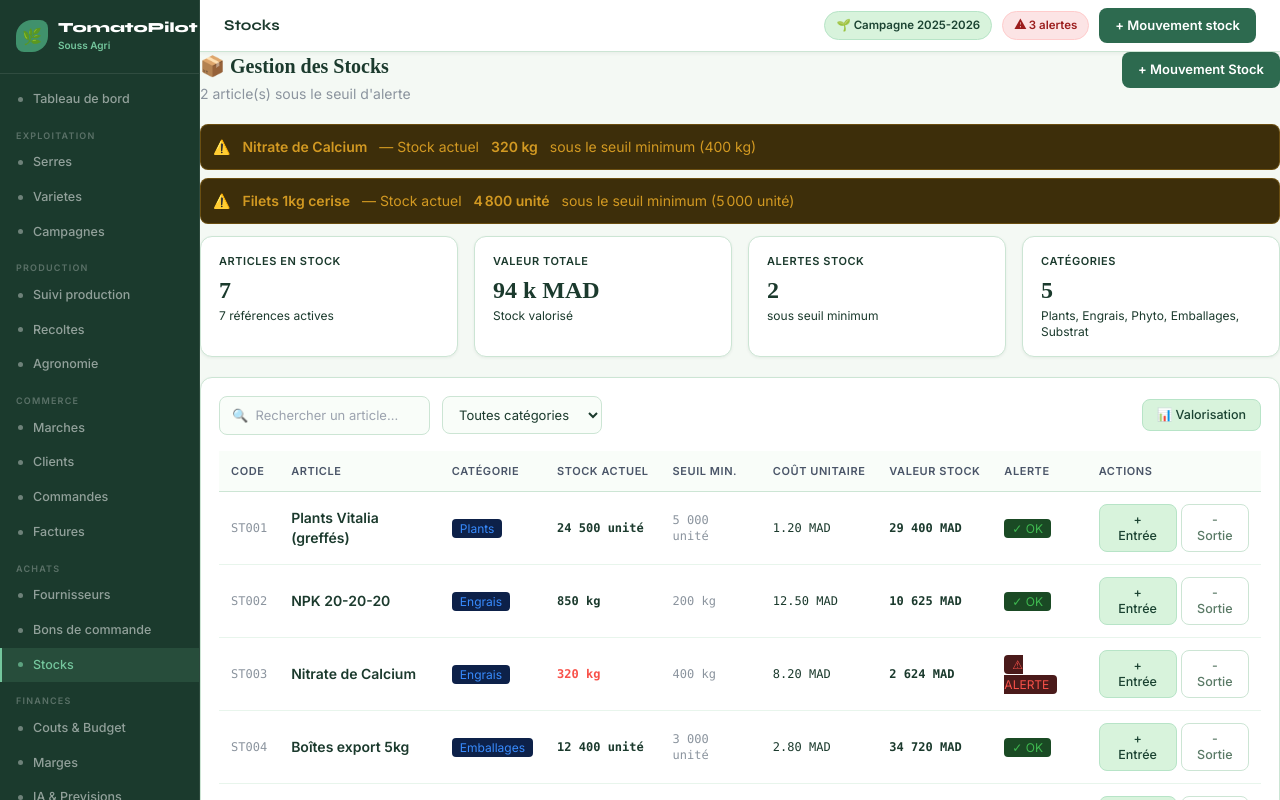
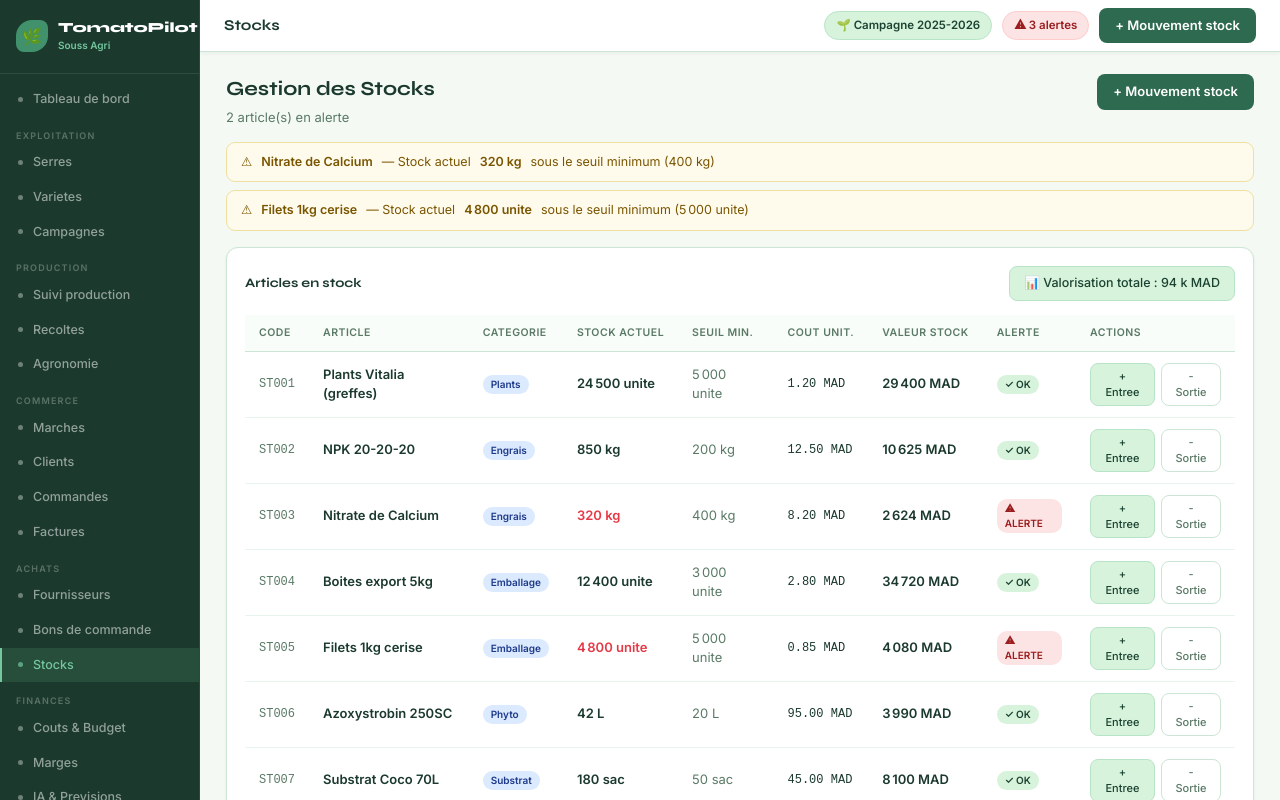
Before and after one commit to obenhalima/AgriApp, a Next.js app: page /stocks in a window 1280 px wide. Shown: the top 800 px of the page. Built offline with nearby package versions, Linux system fonts and the light colour scheme.

Commit message:
design: theme clair + modales fonctionnelles - app/stocks/page.tsx

```diff
--- a/app/stocks/page.tsx
+++ b/app/stocks/page.tsx
@@ -1,96 +1,117 @@
 'use client'
-import { KpiCard } from '@/components/dashboard/KpiCard'
+import { useState } from 'react'
 
 const STOCKS = [
-  { code:'ST001', nom:'Plants Vitalia (greffés)', cat:'Plants', qte:24500, unite:'unité', min_qte:5000, cout_u:1.2, alerte:false },
-  { code:'ST002', nom:'NPK 20-20-20', cat:'Engrais', qte:850, unite:'kg', min_qte:200, cout_u:12.5, alerte:false },
-  { code:'ST003', nom:'Nitrate de Calcium', cat:'Engrais', qte:320, unite:'kg', min_qte:400, cout_u:8.2, alerte:true },
-  { code:'ST004', nom:'Boîtes export 5kg', cat:'Emballages', qte:12400, unite:'unité', min_qte:3000, cout_u:2.8, alerte:false },
-  { code:'ST005', nom:'Filets 1kg cerise', cat:'Emballages', qte:4800, unite:'unité', min_qte:5000, cout_u:0.85, alerte:true },
-  { code:'ST006', nom:'Azoxystrobin 250SC', cat:'Phyto', qte:42, unite:'L', min_qte:20, cout_u:95.0, alerte:false },
-  { code:'ST007', nom:'Substrat Coco 70L', cat:'Substrat', qte:180, unite:'sac', min_qte:50, cout_u:45.0, alerte:false },
+  { code:'ST001', nom:'Plants Vitalia (greffes)', cat:'Plants',    qte:24500, unite:'unite',  min:5000,  cout:1.2,  alerte:false },
+  { code:'ST002', nom:'NPK 20-20-20',             cat:'Engrais',   qte:850,   unite:'kg',     min:200,   cout:12.5, alerte:false },
+  { code:'ST003', nom:'Nitrate de Calcium',        cat:'Engrais',   qte:320,   unite:'kg',     min:400,   cout:8.2,  alerte:true  },
+  { code:'ST004', nom:'Boites export 5kg',         cat:'Emballage', qte:12400, unite:'unite',  min:3000,  cout:2.8,  alerte:false },
+  { code:'ST005', nom:'Filets 1kg cerise',         cat:'Emballage', qte:4800,  unite:'unite',  min:5000,  cout:0.85, alerte:true  },
+  { code:'ST006', nom:'Azoxystrobin 250SC',        cat:'Phyto',     qte:42,    unite:'L',      min:20,    cout:95,   alerte:false },
+  { code:'ST007', nom:'Substrat Coco 70L',         cat:'Substrat',  qte:180,   unite:'sac',    min:50,    cout:45,   alerte:false },
 ]
 
-const totalValeur = STOCKS.reduce((s, i) => s + i.qte * i.cout_u, 0)
-const alertCount = STOCKS.filter(s => s.alerte).length
+function Modal({ title, onClose, children }:{ title:string; onClose:()=>void; children:React.ReactNode }) {
+  return (
+    <div className="modal-overlay" onClick={e=>{ if(e.target===e.currentTarget) onClose() }}>
+      <div className="modal-box" onClick={e=>e.stopPropagation()}>
+        <div className="modal-header"><span className="modal-title">{title}</span><button className="modal-close" onClick={onClose}>✕</button></div>
+        <div className="modal-body">{children}</div>
+      </div>
+    </div>
+  )
+}
 
 export default function StocksPage() {
+  const [modal, setModal] = useState<string|null>(null)
+  const [form, setForm] = useState({ article:'ST001', type:'entree', qte:'', date:'', serre:'', ref:'', notes:'' })
+  const [done, setDone] = useState(false)
+  const set = (k:string,v:string)=>setForm(f=>({...f,[k]:v}))
+  const save=()=>{ setDone(true); setTimeout(()=>{ setModal(null); setDone(false) }, 1400) }
+  const total = STOCKS.reduce((s,i)=>s+i.qte*i.cout,0)
+
   return (
-    <div>
-      <div className="flex items-start justify-between mb-5">
+    <div style={{ padding:'22px 26px', background:'#f4f9f4', minHeight:'100vh' }}>
+      {modal==='mouvement' && (
+        <Modal title="Mouvement de stock" onClose={()=>setModal(null)}>
+          {done ? <div style={{ textAlign:'center', padding:'28px 0' }}><div style={{ fontSize:44, marginBottom:10 }}>✅</div><div style={{ fontSize:16, fontWeight:700, color:'#2d6a4f' }}>Mouvement enregistre !</div></div> : (<>
+            <div className="form-group"><label className="form-label">Article</label>
+              <select className="form-input" value={form.article} onChange={e=>set('article',e.target.value)}>
+                {STOCKS.map(s=><option key={s.code} value={s.code}>{s.code} · {s.nom}</option>)}
+              </select>
+            </div>
+            <div className="form-row">
+              <div className="form-group"><label className="form-label">Type de mouvement</label>
+                <select className="form-input" value={form.type} onChange={e=>set('type',e.target.value)}>
+                  <option value="entree">Entree (reception)</option>
+                  <option value="sortie">Sortie (consommation)</option>
+                  <option value="ajustement">Ajustement inventaire</option>
+                </select>
+              </div>
+              <div className="form-group"><label className="form-label">Quantite</label><input type="number" className="form-input" placeholder="0" value={form.qte} onChange={e=>set('qte',e.target.value)} /></div>
+            </div>
+            <div className="form-row">
+              <div className="form-group"><label className="form-label">Date</label><input type="date" className="form-input" value={form.date} onChange={e=>set('date',e.target.value)} /></div>
+              <div className="form-group"><label className="form-label">Serre concernee</label>
+                <select className="form-input" value={form.serre} onChange={e=>set('serre',e.target.value)}>
+                  <option value="">Toutes serres</option>
+                  {['S01 Nord A','S02 Nord B','S03 Sud A','S04 Sud B','S05 Est A'].map(s=><option key={s}>{s}</option>)}
+                </select>
+              </div>
+            </div>
+            <div className="form-group"><label className="form-label">Reference / Bon</label><input className="form-input" placeholder="ex: BL-2026-0042" value={form.ref} onChange={e=>set('ref',e.target.value)} /></div>
+            <div className="modal-footer">
+              <button className="btn-ghost" onClick={()=>setModal(null)}>Annuler</button>
+              <button className="btn-primary" onClick={save} disabled={!form.qte||!form.date}>Enregistrer</button>
+            </div>
+          </>)}
+        </Modal>
+      )}
+
+      <div style={{ display:'flex', alignItems:'flex-start', justifyContent:'space-between', marginBottom:14 }}>
         <div>
-          <h2 className="font-display text-xl font-bold mb-1">📦 Gestion des Stocks</h2>
-          <p className="text-sm text-[#8b949e]">{alertCount} article(s) sous le seuil d'alerte</p>
+          <h2 style={{ fontFamily:'Syne,sans-serif', fontSize:20, fontWeight:700, color:'#1b3a2d', marginBottom:4 }}>Gestion des Stocks</h2>
+          <p style={{ fontSize:13, color:'#5a7a66' }}>{STOCKS.filter(s=>s.alerte).length} article(s) en alerte</p>
         </div>
-        <button className="btn-primary">+ Mouvement Stock</button>
+        <button className="btn-primary" onClick={()=>setModal('mouvement')}>+ Mouvement stock</button>
       </div>
 
-      {STOCKS.filter(s => s.alerte).map(s => (
-        <div key={s.code} className="flex items-center gap-3 p-3 rounded-lg mb-2 text-sm border bg-[#3d2e0a] border-[rgba(210,153,34,0.3)] text-[#d29922]">
-          ⚠️ <strong>{s.nom}</strong> — Stock actuel <strong>{s.qte.toLocaleString('fr')} {s.unite}</strong> sous le seuil minimum ({s.min_qte.toLocaleString('fr')} {s.unite})
+      {STOCKS.filter(s=>s.alerte).map(s=>(
+        <div key={s.code} style={{ display:'flex', alignItems:'center', gap:9, padding:'10px 14px', borderRadius:9, marginBottom:8, background:'#fffbec', border:'1px solid #f0e0a0', color:'#7a5500', fontSize:12.5 }}>
+          ⚠ <strong>{s.nom}</strong> — Stock actuel <strong>{s.qte.toLocaleString('fr')} {s.unite}</strong> sous le seuil minimum ({s.min.toLocaleString('fr')} {s.unite})
         </div>
       ))}
 
-      <div className="grid grid-cols-4 gap-4 mb-5 mt-3">
-        <KpiCard label="Articles en stock" value={String(STOCKS.length)} sub="7 références actives" color="blue" />
-        <KpiCard label="Valeur totale" value={`${(totalValeur / 1000).toFixed(0)} k MAD`} sub="Stock valorisé" color="green" />
-        <KpiCard label="Alertes stock" value={String(alertCount)} sub="sous seuil minimum" color="red" />
-        <KpiCard label="Catégories" value="5" sub="Plants, Engrais, Phyto, Emballages, Substrat" />
-      </div>
-
-      <div className="card">
-        <div className="flex items-center justify-between mb-4">
-          <div className="flex items-center gap-3">
-            <input type="text" placeholder="🔍  Rechercher un article…" className="form-input" style={{maxWidth:240}} />
-            <select className="form-input" style={{maxWidth:160}}>
-              <option>Toutes catégories</option><option>Plants</option><option>Engrais</option><option>Phyto</option><option>Emballages</option>
-            </select>
-          </div>
-          <button className="btn-secondary text-xs">📊 Valorisation</button>
+      <div className="card" style={{ marginTop:16 }}>
+        <div style={{ display:'flex', alignItems:'center', justifyContent:'space-between', marginBottom:14 }}>
+          <div style={{ fontFamily:'Syne,sans-serif', fontSize:13, fontWeight:700, color:'#1b3a2d' }}>Articles en stock</div>
+          <button className="btn-secondary">📊 Valorisation totale : {Math.round(total/1000)} k MAD</button>
         </div>
-        <div className="overflow-x-auto">
-          <table className="w-full text-sm">
-            <thead>
-              <tr className="border-b border-[#30363d]">
-                {['Code','Article','Catégorie','Stock Actuel','Seuil Min.','Coût Unitaire','Valeur Stock','Alerte','Actions'].map(h => (
-                  <th key={h} className="px-3 py-2.5 text-left text-[11px] font-semibold text-[#4a5568] uppercase tracking-wider whitespace-nowrap">{h}</th>
-                ))}
-              </tr>
-            </thead>
+        <div style={{ overflowX:'auto' }}>
+          <table>
+            <thead><tr>
+              {['Code','Article','Categorie','Stock actuel','Seuil min.','Cout unit.','Valeur stock','Alerte','Actions'].map(h=><th key={h}>{h}</th>)}
+            </tr></thead>
             <tbody>
-              {STOCKS.map(s => (
-                <tr key={s.code} className="border-b border-[#30363d]/50 hover:bg-[#1c2333] transition-colors">
-                  <td className="px-3 py-3 font-mono text-xs text-[#8b949e]">{s.code}</td>
-                  <td className="px-3 py-3 font-semibold">{s.nom}</td>
-                  <td className="px-3 py-3"><span className="px-2 py-0.5 rounded text-xs bg-[#0d2149] text-[#388bfd]">{s.cat}</span></td>
-                  <td className="px-3 py-3 font-mono text-xs font-semibold" style={{color: s.alerte ? '#f85149' : 'inherit'}}>
-                    {s.qte.toLocaleString('fr')} {s.unite}
-                  </td>
-                  <td className="px-3 py-3 font-mono text-xs text-[#8b949e]">{s.min_qte.toLocaleString('fr')} {s.unite}</td>
-                  <td className="px-3 py-3 font-mono text-xs">{s.cout_u.toFixed(2)} MAD</td>
-                  <td className="px-3 py-3 font-mono text-xs font-semibold">{(s.qte * s.cout_u).toLocaleString('fr', {maximumFractionDigits:0})} MAD</td>
-                  <td className="px-3 py-3">
-                    {s.alerte
-                      ? <span className="px-2 py-0.5 rounded text-xs bg-[#4a1a1a] text-[#f85149]">⚠ ALERTE</span>
-                      : <span className="px-2 py-0.5 rounded text-xs bg-[#1a4a24] text-[#3fb950]">✓ OK</span>
-                    }
-                  </td>
-                  <td className="px-3 py-3">
-                    <div className="flex gap-1">
-                      <button className="btn-secondary text-xs px-2 py-1">+ Entrée</button>
-                      <button className="btn-ghost text-xs px-2 py-1">- Sortie</button>
+              {STOCKS.map(s=>(
+                <tr key={s.code} style={{ cursor:'pointer' }}>
+                  <td style={{ fontFamily:'monospace', fontSize:12, color:'#5a7a66' }}>{s.code}</td>
+                  <td style={{ fontWeight:600, color:'#1b3a2d' }}>{s.nom}</td>
+                  <td><span className="tag-blue">{s.cat}</span></td>
+                  <td style={{ fontWeight:600, color: s.alerte ? '#e63946' : '#1b3a2d' }}>{s.qte.toLocaleString('fr')} {s.unite}</td>
+                  <td style={{ color:'#5a7a66' }}>{s.min.toLocaleString('fr')} {s.unite}</td>
+                  <td style={{ fontFamily:'monospace', fontSize:12 }}>{s.cout.toFixed(2)} MAD</td>
+                  <td style={{ fontWeight:600, color:'#1b3a2d' }}>{(s.qte*s.cout).toLocaleString('fr',{maximumFractionDigits:0})} MAD</td>
+                  <td>{s.alerte ? <span className="tag-red">⚠ ALERTE</span> : <span className="tag-green">✓ OK</span>}</td>
+                  <td>
+                    <div style={{ display:'flex', gap:6 }}>
+                      <button className="btn-secondary" style={{ padding:'4px 10px', fontSize:11 }} onClick={()=>setModal('mouvement')}>+ Entree</button>
+                      <button className="btn-ghost" style={{ padding:'4px 10px', fontSize:11 }} onClick={()=>setModal('mouvement')}>- Sortie</button>
                     </div>
                   </td>
                 </tr>
               ))}
             </tbody>
-            <tfoot>
-              <tr className="border-t-2 border-[#30363d] bg-[#1c2333]">
-                <td colSpan={6} className="px-3 py-3 font-bold text-[#8b949e] text-sm">TOTAL STOCK</td>
-                <td className="px-3 py-3 font-bold text-[#f07050]">{totalValeur.toLocaleString('fr', {maximumFractionDigits:0})} MAD</td>
-                <td colSpan={2} />
-              </tr>
-            </tfoot>
           </table>
         </div>
       </div>
```
